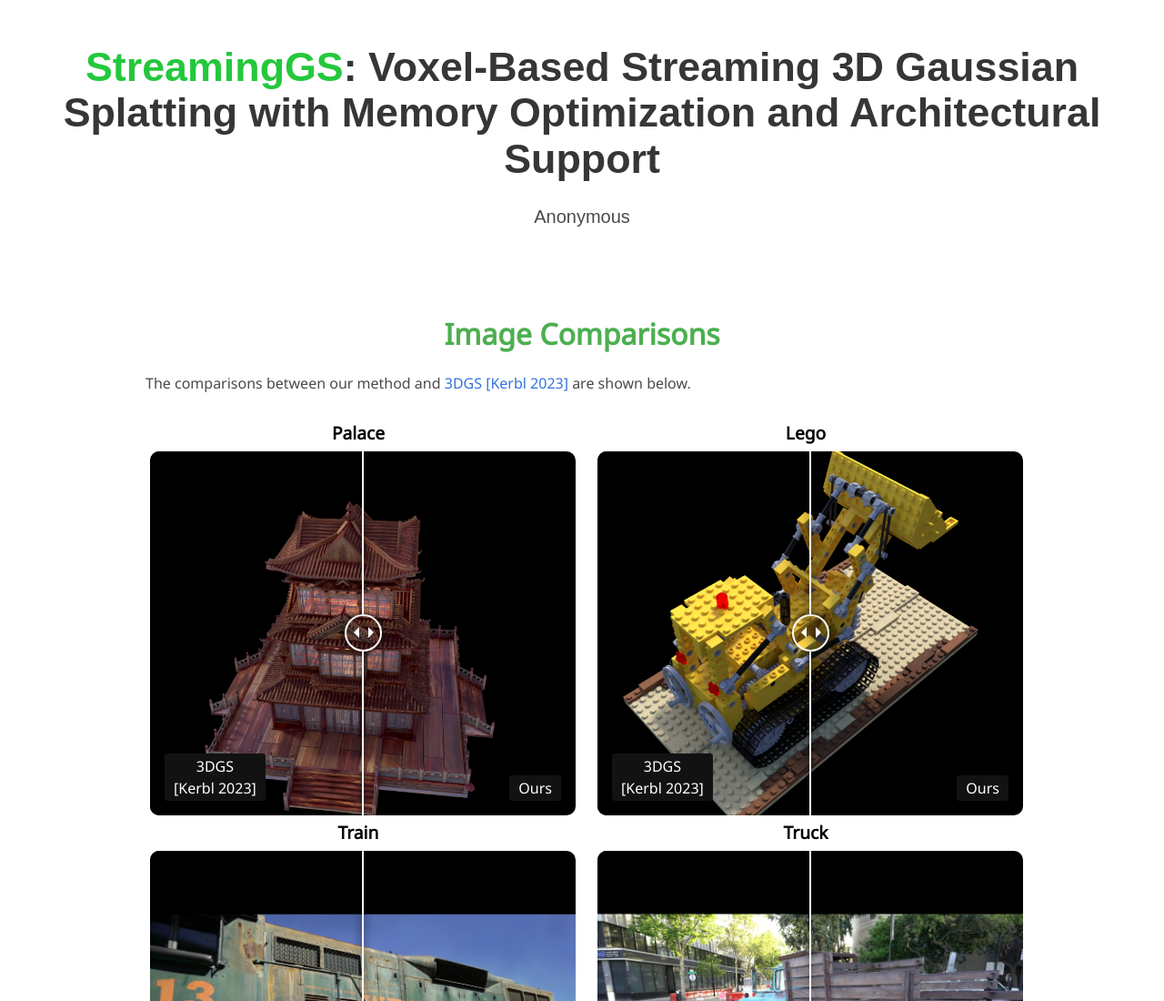
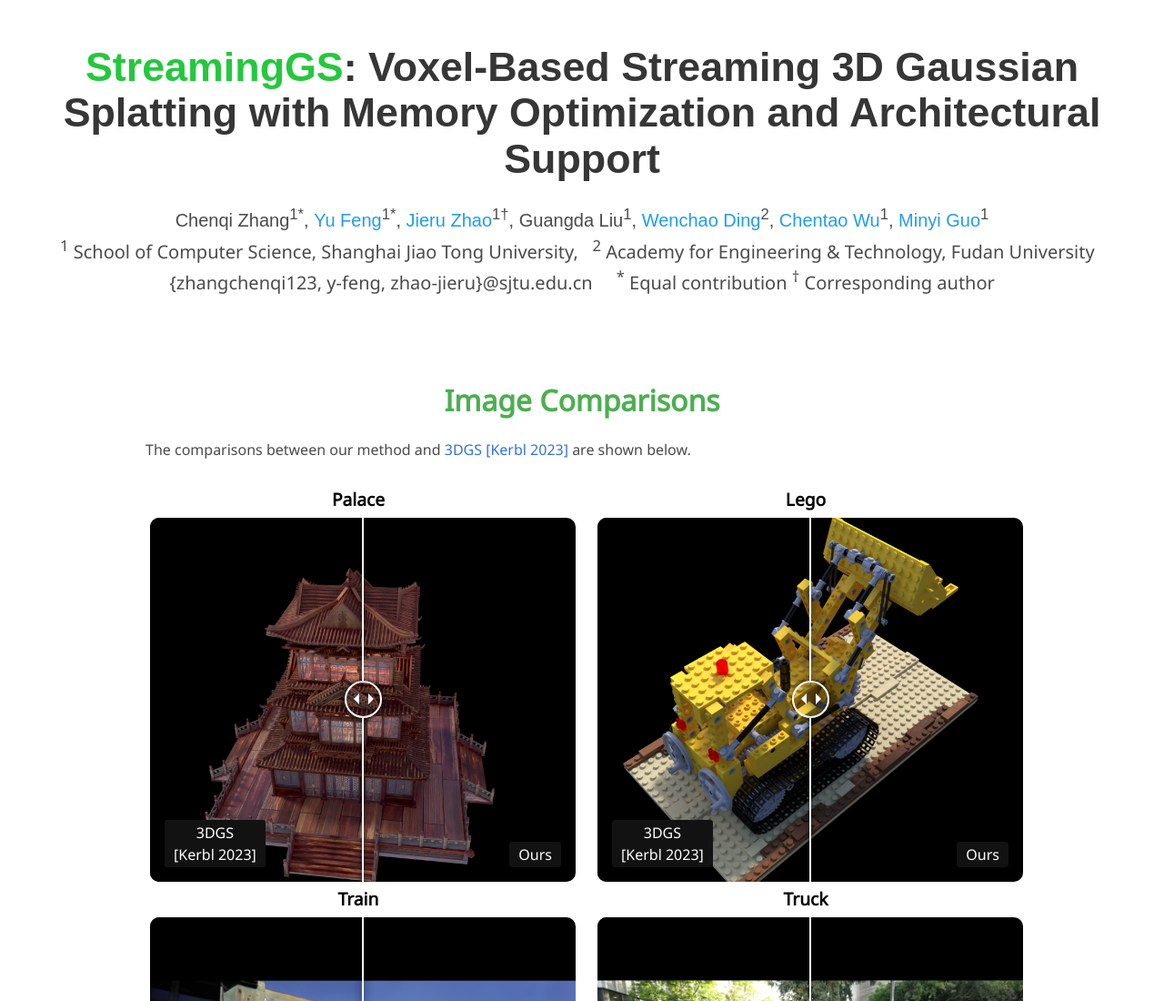
Before and after one commit to anonymous21383242/anonymous21383242.github.io, a plain HTML site: page index.html in a window 1280 px wide. Shown: the top 1100 px of the page at 91% size. Drawn offline with nearby package versions, Linux system fonts and the light colour scheme; a script that the page names is missing; some icons are missing; a web font is replaced by a local one.

Commit message:
add authors

```diff
--- a/index.html
+++ b/index.html
@@ -65,10 +65,34 @@
           <div class="column has-text-centered" >
             <h1 class="title is-1 publication-title" style="font-size: 2.8rem;"><span
                 style="color: #24c83c ;font-weight: bolder;">StreamingGS</span>: Voxel-Based Streaming 3D Gaussian Splatting with Memory Optimization and Architectural Support </h1>
-            <div class="is-size-5 publication-authors">
-              <span class="author-block">
-                Anonymous</span>
-            </div>
+                <div class="is-size-5 publication-authors">
+                    <span class="author-block">
+                      Chenqi Zhang<sup>1</sup><sup>*</sup>,</span>
+                    <span class="author-block">
+                      <a href="https://yufenguofr.github.io/">Yu Feng</a><sup>1*</sup>,</span>
+                    <span class="author-block">
+                      <a href="https://zjru.github.io/">Jieru Zhao</a><sup>1</sup><sup>&dagger;</sup>,</span>
+                    <span class="author-block">
+                      Guangda Liu<sup>1</sup>,</span>
+                    <span class="author-block">
+                      <a href="https://wenchaoding.github.io/">Wenchao Ding</a><sup>2</sup>,</span>
+                    <span class="author-block">
+                      <a href="https://www.cs.sjtu.edu.cn/~wuct/">Chentao Wu</a><sup>1</sup>,</span>
+                    <span class="author-block">
+                      <a href="https://cs.sjtu.edu.cn/~guo-my/">Minyi Guo</a><sup>1</sup></span>
+                </div>
+
+                <div class=" is-size-5">
+                    <!-- <div class="is-size-5 publication-authors"> -->
+                      <sup>1</sup> School of Computer Science, Shanghai Jiao Tong University, &nbsp;
+                      <sup>2</sup> Academy for Engineering & Technology, Fudan University &nbsp;
+                </div>
+                <div class=" is-size-5">
+                    <!-- <div class="is-size-5 publication-authors"> -->
+                        {zhangchenqi123, y-feng, zhao-jieru}@sjtu.edu.cn &nbsp; &nbsp;
+                      <sup>*</sup> Equal contribution
+                      <sup>&dagger;</sup> Corresponding author
+                </div>
           </div>
 
         </div>
```
